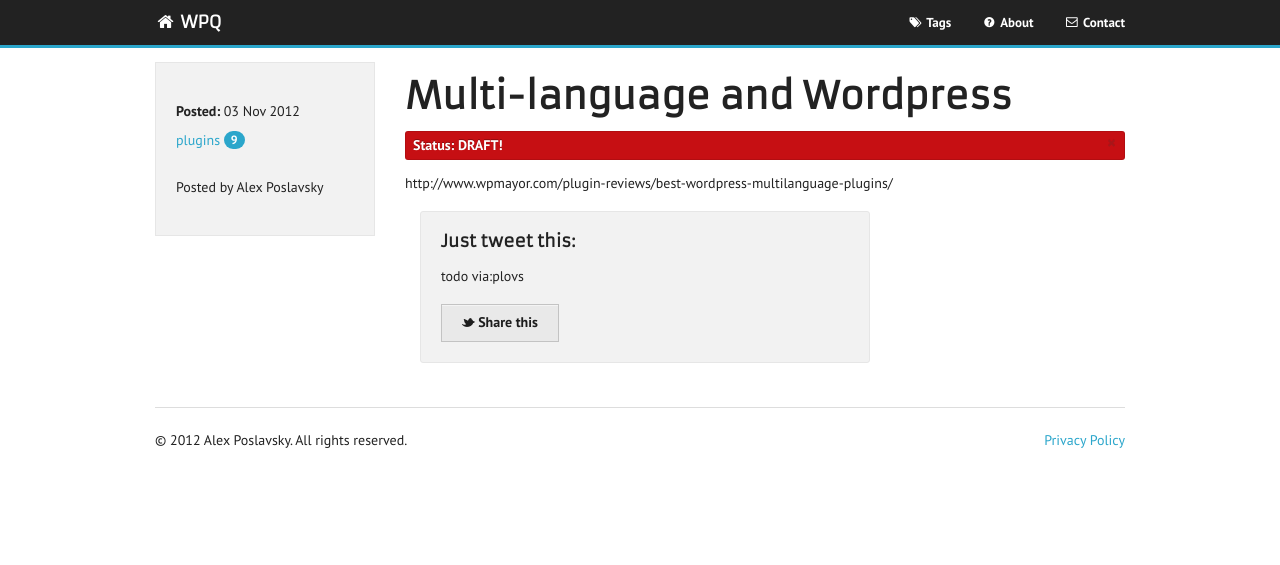
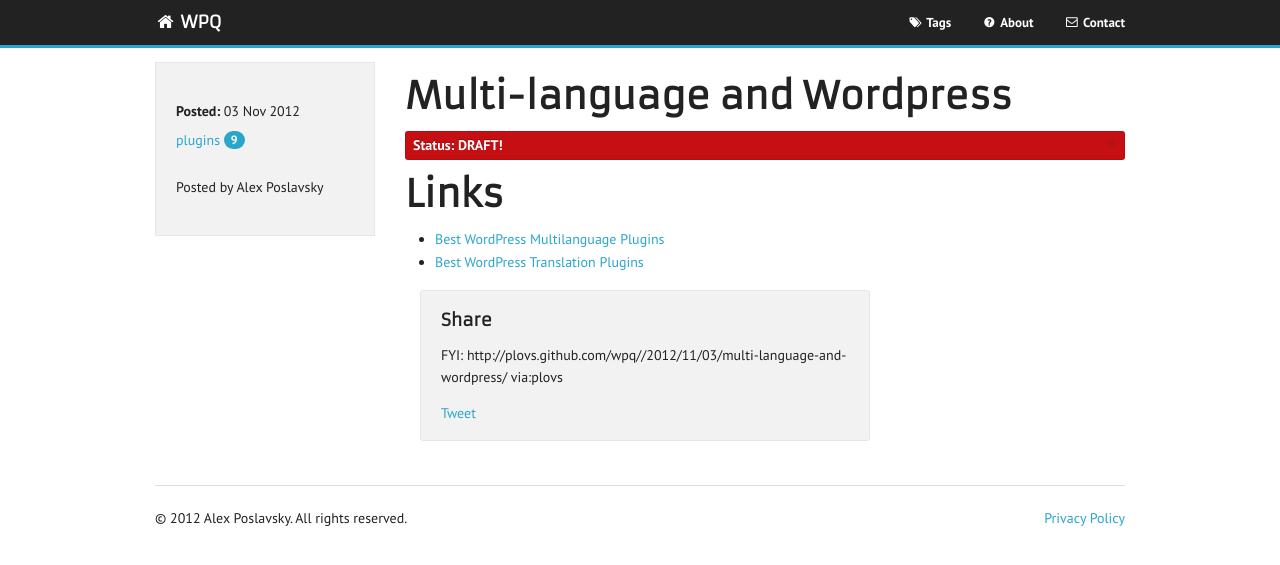
Before and after one commit to alexpos/wpq, a Jekyll site: the page built from _posts/2012-11-03-multi-language-and-wordpress.md, in a window 1280 px wide. Shown: the top 565 px of the page. Built offline with Jekyll 4.4.1, drawn with Linux system fonts in a browser that asks for light colours; Markdown is read by kramdown in place of the engine named in the settings; comment, search, counter and statistics services are not loaded.

Commit message:
fixed tweet text

```diff
--- a/_includes/post/tweet.html
+++ b/_includes/post/tweet.html
@@ -2,10 +2,17 @@
 {% if page.tweet %}
   <div class="eight columns">
     <div class="panel radius">
-        <h5>Just tweet this:</h5>
-        <p>{{page.tweet}} via:plovs</p>
 
-        <a href="https://twitter.com/share" class="secondary button" data-url="http://plovs.github.com/wpq/{{ page.url }}" data-text="{{page.tweet}}" data-via="plovs" data-hashtags="wordpress"><i class="icon-twitter"></i>  Share this</a>
+        {% if page.tweet == 'todo' %}
+            {% assign tweet = 'FYI:' %}
+        {% else %}
+            {% assign tweet = page.tweet %}
+        {% endif %}
+
+        <h5>Share</h5>
+        <p>{{tweet}} http://plovs.github.com/wpq/{{ page.url }} via:plovs</p>
+        <a href="https://twitter.com/share" class="twitter-share-button" data-url="http://plovs.github.com/wpq/{{ page.url }}" data-text="{{tweet}}" data-via="plovs" data-hashtags="wordpress">Tweet</a>
+
 
     </div>
   </div>
--- a/_posts/2012-11-03-multi-language-and-wordpress.md
+++ b/_posts/2012-11-03-multi-language-and-wordpress.md
@@ -6,4 +6,10 @@ layout: post
 title: "Multi-language and Wordpress"
 ---
 
-http://www.wpmayor.com/plugin-reviews/best-wordpress-multilanguage-plugins/
+##Links
+
+- [Best WordPress Multilanguage Plugins][wm1]
+- [Best WordPress Translation Plugins][wm2]
+
+[wm1]: http://www.wpmayor.com/plugin-reviews/best-wordpress-multilanguage-plugins/
+[wm2]: http://www.wpmayor.com/plugin-reviews/best-wordpress-translation-plugins/
--- a/index.html
+++ b/index.html
@@ -19,10 +19,8 @@ id: home
             {{node.content}}
           </div>
 
-          <a href="https://twitter.com/share" class="secondary button" data-url="http://plovs.github.com/wpq/{{ page.url }}" data-text="{{page.tweet}}" data-via="plovs" data-hashtags="wordpress"><i class="icon-twitter"></i>  Share this</a>
-
-<!--             <a href="http://twitter.com/share" class="twitter-share-button" data-text="{{node.tweet}}" data-url="{{ site.url }}/wpq{{ node.url }}" data-via="{{ site.twitter_user }}" data-counturl="{{ site.url }}/wpq{{ node.url }}" >Tweet Suggestion</a>
- -->            <a class="button right" href="/wpq{{node.url}}"><i class="icon-paper-clip"></i>  article</a>
+          <a href="https://twitter.com/share" class="twitter-share-button" data-url="http://plovs.github.com/wpq/{{ node.url }}" data-text="{{node.tweet}}" data-via="plovs" data-hashtags="wordpress">Tweet</a>
+           <a class="button right" href="/wpq{{node.url}}"><i class="icon-paper-clip"></i>  article</a>
 
         </div>
       </li>
```
